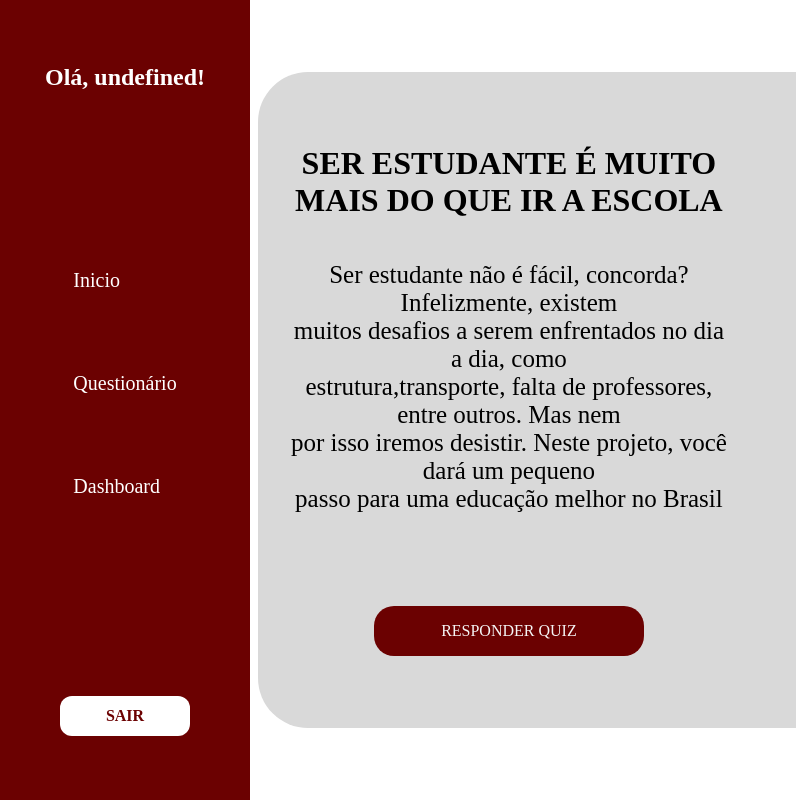
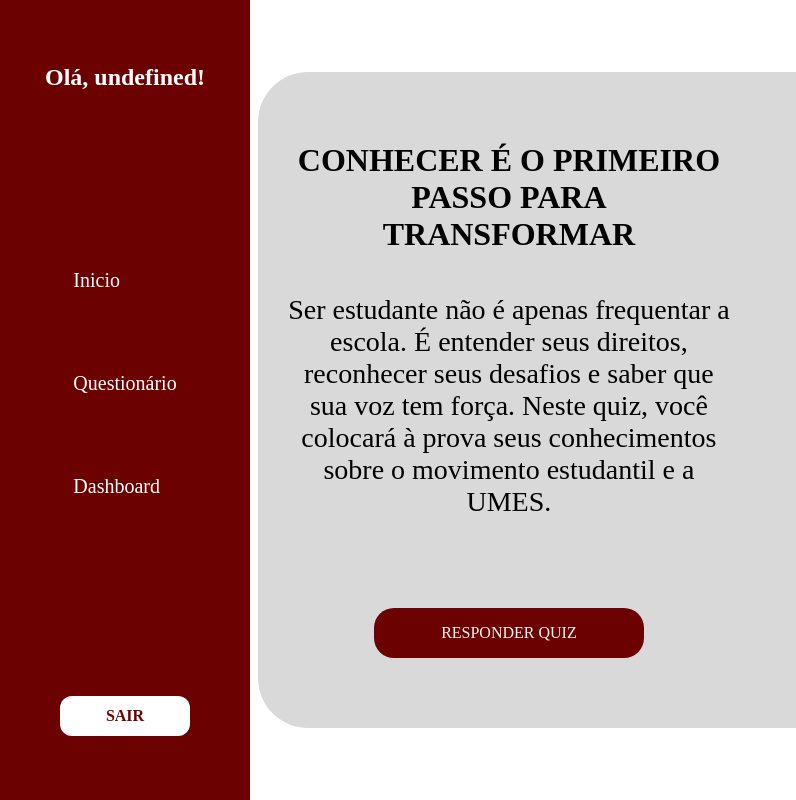
Before and after one commit to CintiaMiranda2006/UMES1, a website: page public/pagina_inicial.html in a window 1280 px wide. Shown: the full height of the page, 0-796 px from the left. Drawn offline with Linux system fonts and the light colour scheme.

Commit message:
Alterações nas frases da pagina inicial

```diff
--- a/public/pagina_inicial.css
+++ b/public/pagina_inicial.css
@@ -87,7 +87,7 @@
 }
 
 .texto p{
-    font-size: 25px;
+    font-size: 28px;
     padding-bottom: 50px;
 
 }
--- a/public/pagina_inicial.html
+++ b/public/pagina_inicial.html
@@ -29,13 +29,12 @@
 
         <div class="texto">
 
-        <h1>SER ESTUDANTE É MUITO<br> MAIS DO QUE IR A ESCOLA </h1>
+        <h1>CONHECER É O PRIMEIRO PASSO PARA TRANSFORMAR </h1>
 
         <p>
-         Ser estudante não é fácil, concorda? Infelizmente, existem<br> muitos desafios
-         a serem enfrentados no dia a dia, como<br> estrutura,transporte, falta de professores,
-         entre outros. Mas nem<br> por isso iremos desistir. Neste projeto, você dará um pequeno<br>
-         passo para uma educação melhor no Brasil
+         Ser estudante não é apenas frequentar a escola. É entender seus direitos, reconhecer seus desafios e
+         saber que sua voz tem força. Neste quiz, você colocará à prova seus conhecimentos sobre o movimento estudantil
+          e a UMES.
         </p>
 
         <a href="quiz.html">RESPONDER QUIZ</a>
```
